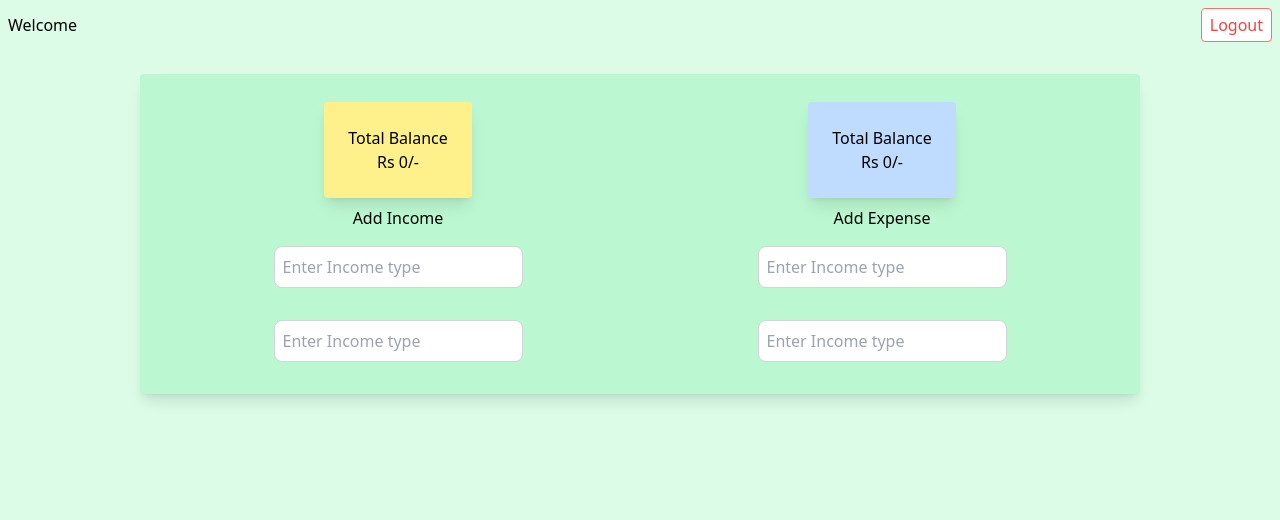
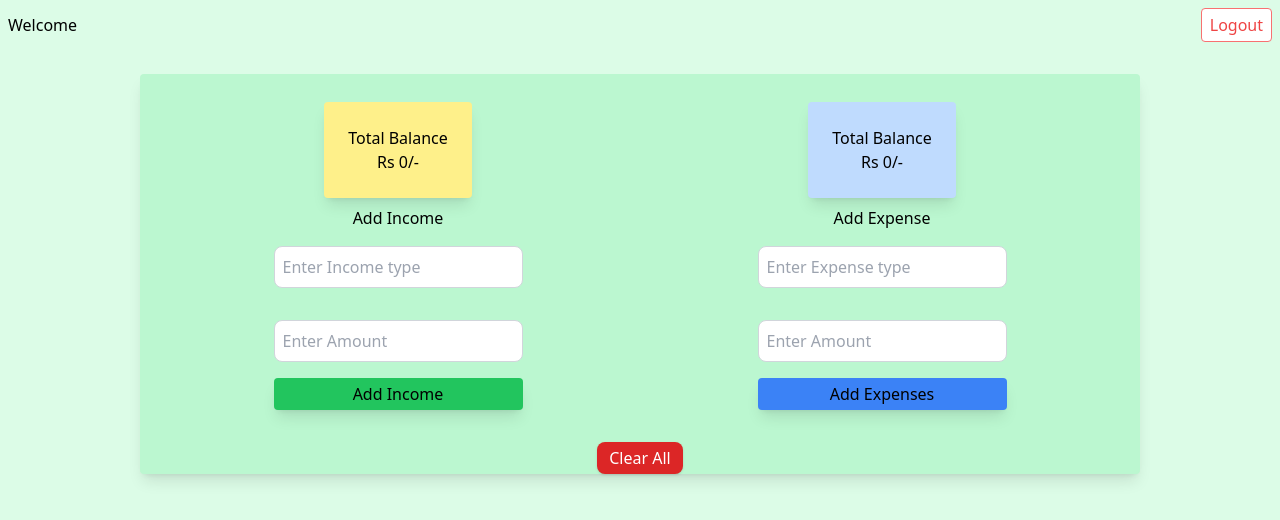
Before and after one commit to ananthu1219/Expense, a plain HTML site: page home.html in a window 1280 px wide. Drawn offline with nearby package versions, Linux system fonts and the light colour scheme.

Commit message:
Your message

```diff
--- a/home.html
+++ b/home.html
@@ -26,10 +26,10 @@
             />
             <input
             type="text"
-            placeholder="Enter Income type"
+            placeholder="Enter Amount"
             class="w-full p-2 border border-gray-300 rounded-lg my-4 focus:ring-2 focus:ring-indigo-500 focus:outline-none"
             />
-            <button></button>
+            <button class="w-full bg-green-500 rounded shadow-lg py-1">Add Income</button>
             </div>
             <div class="flex flex-col items-center">
             <div class="flex flex-col items-center shadow-lg bg-blue-200 p-6 rounded mt-3">
@@ -39,16 +39,24 @@
             <h1 class="mt-2">Add Expense</h1>
             <input
             type="text"
-            placeholder="Enter Income type"
+            placeholder="Enter Expense type"
             class="w-full p-2 border border-gray-300 rounded-lg my-4 focus:ring-2 focus:ring-indigo-500 focus:outline-none"
             />
             <input
             type="text"
-            placeholder="Enter Income type"
+            placeholder="Enter Amount"
             class="w-full p-2 border border-gray-300 rounded-lg my-4 focus:ring-2 focus:ring-indigo-500 focus:outline-none"
             />
+            <button class="w-full bg-blue-500 rounded shadow-lg py-1">Add Expenses</button>
             </div>
+
         </div>
-    </div>
+        <div class="flex justify-center mt-4">
+            <button class="px-3 py-1 bg-red-600 text-white rounded-lg shadow hover:bg-red-700 transition">
+            Clear All
+            </button>
+        </div>
+</div>
+
 </body>
 </html>
```
